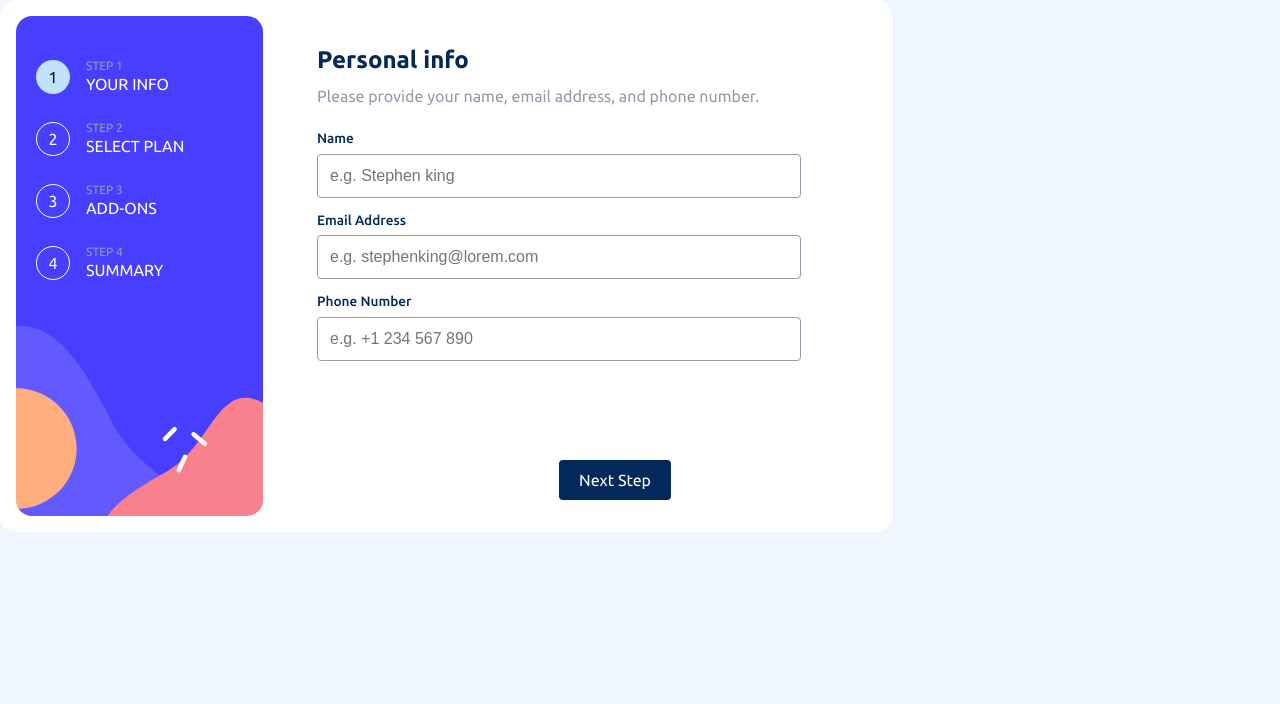
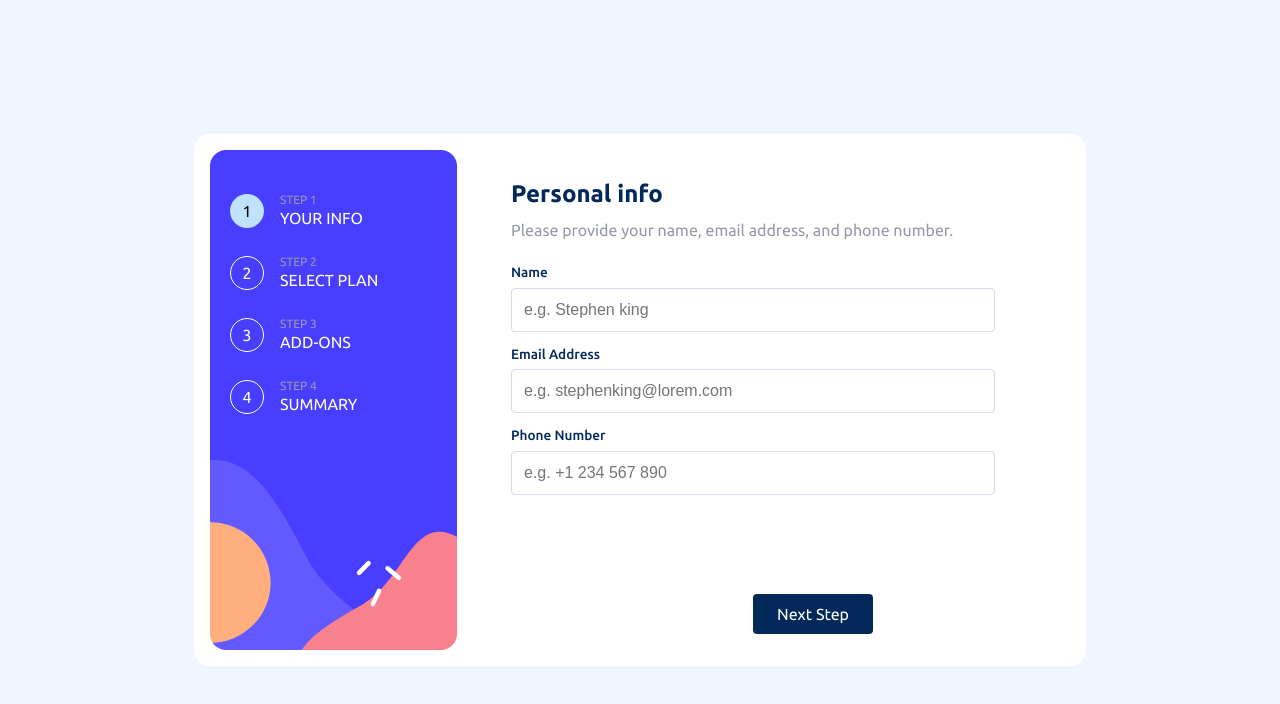
Before and after one commit to Rpayet/fem-stepform, a React (Create React App) app: page /subscribe/step1 in a window 1280 px wide. Shown: the top 704 px of the page. Built offline with nearby package versions, Linux system fonts and the light colour scheme.

Commit message:
hover & active

```diff
--- a/src/App.css
+++ b/src/App.css
@@ -33,10 +33,18 @@ ul {
   color: hsl(213, 96%, 18%);
 }
 #Sub-form .step-card .info .input {
-  border: 1px solid hsl(231, 11%, 63%);
+  color: hsl(213, 96%, 18%);
+  border: 1px solid hsl(229, 24%, 87%);
   border-radius: 0.25rem;
   padding: 0.75rem;
   margin-bottom: 0.5rem;
+  cursor: pointer;
+}
+#Sub-form .step-card .info input:focus {
+  border: 1px solid hsl(243, 100%, 62%);
+}
+#Sub-form .step-card .info input:invalid {
+  border: 1px solid hsl(354, 84%, 57%);
 }
 
 #Sub-form .step-card .plans {
@@ -50,6 +58,9 @@ ul {
   border-radius: 0.75rem;
   gap: 1rem;
   border: 1px solid hsl(229, 24%, 87%);
+}
+#Sub-form .step-card .plans .plan-card:hover {
+  border: 1px solid hsl(243, 100%, 62%);
 }
 #Sub-form .step-card .plans .plan-card.active {
   background-color: hsl(217, 100%, 97%);
@@ -140,19 +151,12 @@ ul {
 #Sub-form .step-card .bill-option .checkbox-wrapper-2 input[type=checkbox] {
   cursor: default;
 }
-#Sub-form .step-card .bill-option .checkbox-wrapper-2 .ikxBAC:hover {
-  background-color: #c9cbcd;
-  transition-duration: 0s;
-}
 #Sub-form .step-card .bill-option .checkbox-wrapper-2 .ikxBAC:checked::after {
   background-color: #fff;
   left: 23px;
 }
 #Sub-form .step-card .bill-option .checkbox-wrapper-2 :focus:not(.focus-visible) {
   outline: 0;
-}
-#Sub-form .step-card .bill-option .checkbox-wrapper-2 .ikxBAC:checked:hover {
-  background-color: #535db3;
 }
 
 @media only screen and (min-width: 768px) {
@@ -176,6 +180,9 @@ ul {
   gap: 1rem;
   border: 1px solid hsl(229, 24%, 87%);
   padding: 1rem;
+}
+#Sub-form .step-card .addons .addons-card:hover {
+  border: 1px solid hsl(243, 100%, 62%);
 }
 #Sub-form .step-card .addons .addons-card.active {
   background-color: hsl(217, 100%, 97%);
@@ -257,19 +264,12 @@ ul {
 #Sub-form .step-card .bill-option .checkbox-wrapper-2 input[type=checkbox] {
   cursor: default;
 }
-#Sub-form .step-card .bill-option .checkbox-wrapper-2 .ikxBAC:hover {
-  background-color: #c9cbcd;
-  transition-duration: 0s;
-}
 #Sub-form .step-card .bill-option .checkbox-wrapper-2 .ikxBAC:checked::after {
   background-color: #fff;
   left: 23px;
 }
 #Sub-form .step-card .bill-option .checkbox-wrapper-2 :focus:not(.focus-visible) {
   outline: 0;
-}
-#Sub-form .step-card .bill-option .checkbox-wrapper-2 .ikxBAC:checked:hover {
-  background-color: #535db3;
 }
 
 #Sub-form .step-card .summary {
@@ -299,6 +299,9 @@ ul {
   font-size: 1rem;
   color: hsl(231, 11%, 63%);
   cursor: pointer;
+}
+#Sub-form .step-card .summary .summary-plan .plan-info .backToStep1:hover {
+  color: hsl(243, 100%, 62%);
 }
 #Sub-form .step-card .summary .summary-plan .plan-info .plan-title {
   font-size: 1rem;
@@ -363,7 +366,7 @@ ul {
 #Sub-form {
   display: flex;
   flex-direction: column;
-  height: 100vh;
+  height: 100%;
   position: relative;
 }
 #Sub-form .registration-steps {
@@ -447,7 +450,7 @@ ul {
   display: block;
   width: fit-content;
   margin: 0;
-  padding: 0.75rem 1.25rem;
+  padding: 0.75rem 1.5rem;
   border-radius: 0.25rem;
   text-decoration: none;
   font-weight: 400;
@@ -456,9 +459,15 @@ ul {
   justify-self: flex-start;
   color: hsl(231, 11%, 63%);
 }
+#Sub-form .btn-form-nav .start:hover {
+  color: hsl(213, 96%, 18%);
+}
 #Sub-form .btn-form-nav .end, #Sub-form .btn-form-nav .center {
   background-color: hsl(213, 96%, 18%);
   color: hsl(0, 0%, 100%);
+}
+#Sub-form .btn-form-nav .end:hover, #Sub-form .btn-form-nav .center:hover {
+  opacity: 0.75;
 }
 #Sub-form .btn-form-nav .end {
   justify-self: flex-end;
@@ -484,6 +493,7 @@ ul {
     grid-column-gap: 70px;
     grid-row-gap: 0px;
     padding: 1rem;
+    margin: auto;
   }
   #Sub-form .registration-steps {
     flex-direction: column;
@@ -532,8 +542,13 @@ ul {
     grid-area: 2/2/3/3;
   }
 }
-body {
+#App {
   background-color: hsl(217, 100%, 97%);
+  width: 100vw;
+  height: 100vh;
+  display: flex;
+  justify-content: center;
+  align-items: center;
 }
 
 /*# sourceMappingURL=App.css.map */
--- a/src/assets/styles/main.scss
+++ b/src/assets/styles/main.scss
@@ -4,6 +4,11 @@
 
 @import './pages/subscribe/subscribeform.scss';
 
-body {
+#App {
     background-color: $Magnolia;
+    width: 100vw;
+    height: 100vh;
+    display: flex;
+    justify-content: center;
+    align-items: center;
 }
--- a/src/assets/styles/pages/subscribe/steps/_step1.scss
+++ b/src/assets/styles/pages/subscribe/steps/_step1.scss
@@ -17,12 +17,25 @@
                 color: $Marine-blue;
             }
 
+
             .input {
-                border: 1px solid $Cool-gray;
+                color: $Marine-blue;
+                border: 1px solid $Light-gray;
                 border-radius: .25rem;
                 padding: .75rem;
                 margin-bottom: .5rem;
+                cursor: pointer;
             }
+
+            input:focus {
+                border: 1px solid $Purplish-blue;
+            }
+
+            input:invalid {
+                border: 1px solid $Strawberry-red;
+            }
+
+
         }
     }
 }
--- a/src/assets/styles/pages/subscribe/steps/_step2.scss
+++ b/src/assets/styles/pages/subscribe/steps/_step2.scss
@@ -13,6 +13,10 @@
                 border-radius: .75rem;
                 gap: 1rem;
                 border: 1px solid $Light-gray;
+
+                &:hover {
+                    border: 1px solid $Purplish-blue;
+                }
 
                 &.active {
                     background-color: $Magnolia;
--- a/src/assets/styles/pages/subscribe/steps/_step3.scss
+++ b/src/assets/styles/pages/subscribe/steps/_step3.scss
@@ -13,6 +13,10 @@
                 gap: 1rem;
                 border: 1px solid $Light-gray;
                 padding: 1rem;
+
+                &:hover {
+                    border: 1px solid $Purplish-blue;
+                }
 
                 &.active {
                     background-color: $Magnolia;
--- a/src/assets/styles/pages/subscribe/steps/_step4.scss
+++ b/src/assets/styles/pages/subscribe/steps/_step4.scss
@@ -29,6 +29,10 @@
                         font-size: 1rem;
                         color: $Cool-gray;
                         cursor: pointer;
+
+                        &:hover {
+                            color: $Purplish-blue;
+                        }
                     }
 
                     .plan-title {
--- a/src/assets/styles/pages/subscribe/subscribeform.scss
+++ b/src/assets/styles/pages/subscribe/subscribeform.scss
@@ -8,7 +8,7 @@
 #Sub-form {
     display: flex;
     flex-direction: column;
-    height: 100vh;
+    height: 100%;
     position: relative;
 
     .registration-steps {
@@ -103,7 +103,7 @@
             display: block;
             width: fit-content;
             margin: 0;
-            padding: .75rem 1.25rem;
+            padding: .75rem 1.5rem;
             border-radius: .25rem;
             text-decoration: none;
             font-weight: 400;
@@ -112,11 +112,19 @@
         .start {
             justify-self: flex-start;
             color: $Cool-gray;
+
+            &:hover {
+                color: $Marine-blue;
+            }
         }
 
         .end, .center {
             background-color: $Marine-blue;
             color: $White;
+
+            &:hover {
+                opacity: .75;
+            }
         }
 
         .end {
@@ -147,6 +155,7 @@
         grid-column-gap: 70px;
         grid-row-gap: 0px;
         padding: 1rem;
+        margin: auto;
 
         .registration-steps {
             flex-direction: column;
```
Also changed, not shown: src/assets/styles/utils/mixin.scss (+7 -7 lines), 1 other file (tests, documents, lock files or other folders).
